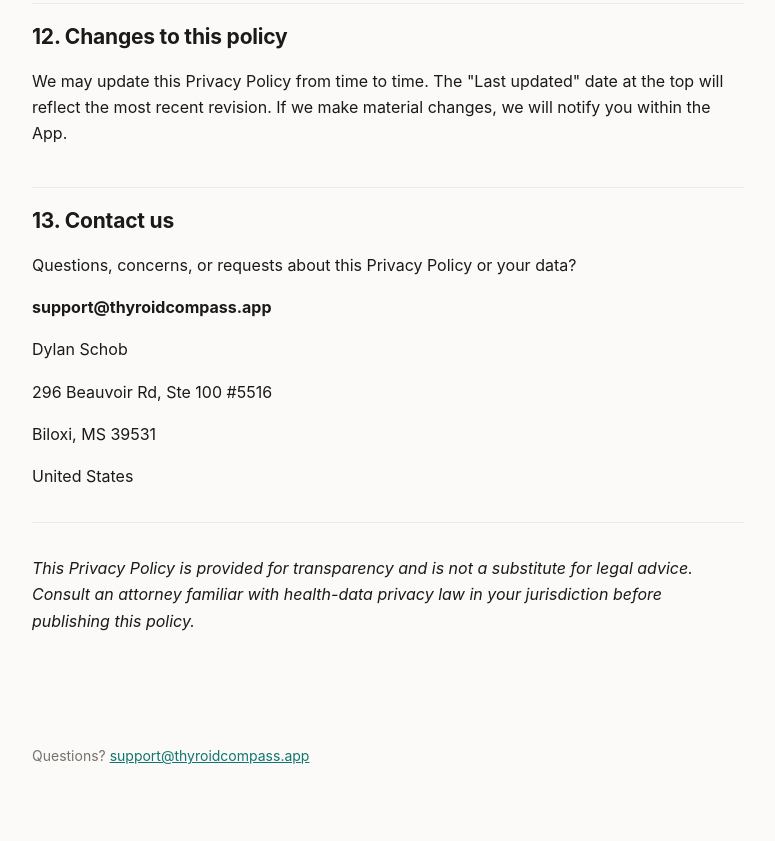
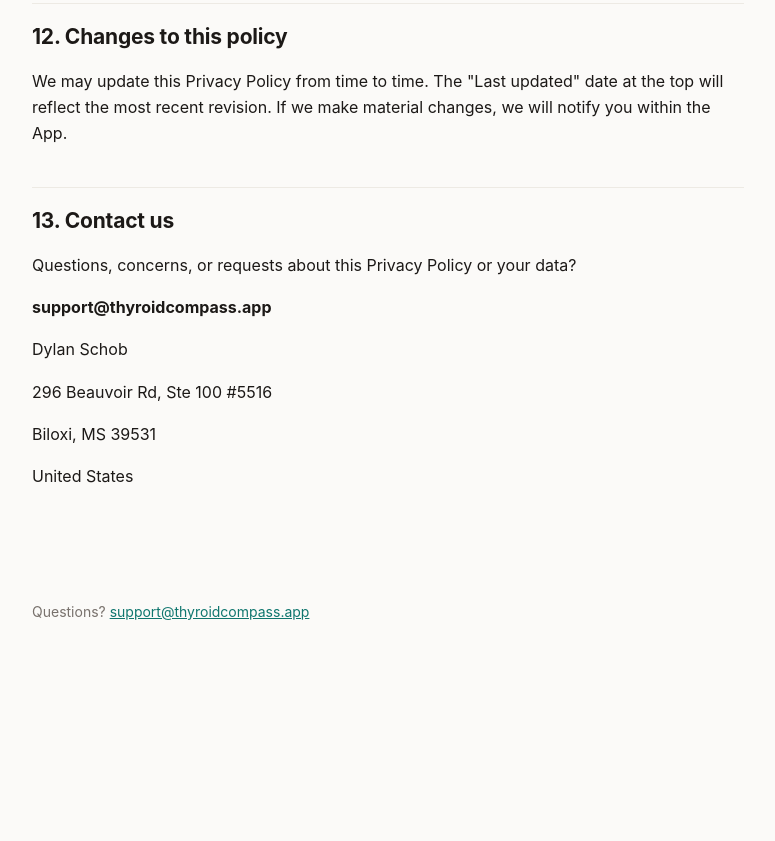
Before and after one commit to DylanSchob/thyroid-compass-legal, a plain HTML site: page privacy.html in a window 1280 px wide. Shown: the part 4528-5369 px from the top of the page, without its empty margins (252-1027 px from the left). After the commit the page ends 5225 px from the top, so only its background shows below. Drawn offline with Linux system fonts and the light colour scheme.

Commit message:
Remove drafting notes from legal pages

```diff
--- a/privacy.html
+++ b/privacy.html
@@ -194,8 +194,6 @@ United States<br />
 <p>296 Beauvoir Rd, Ste 100 #5516</p>
 <p>Biloxi, MS 39531</p>
 <p>United States</p>
-<hr />
-<p><em>This Privacy Policy is provided for transparency and is not a substitute for legal advice. Consult an attorney familiar with health-data privacy law in your jurisdiction before publishing this policy.</em></p>
 </main>
 <footer>
   <p>Questions? <a href="mailto:support@thyroidcompass.app">support@thyroidcompass.app</a></p>
```
Also changed, not shown: terms.html (+0 -2 lines).
